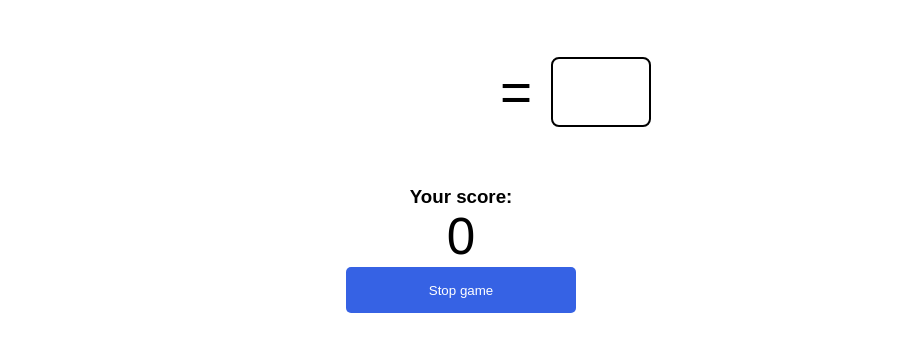
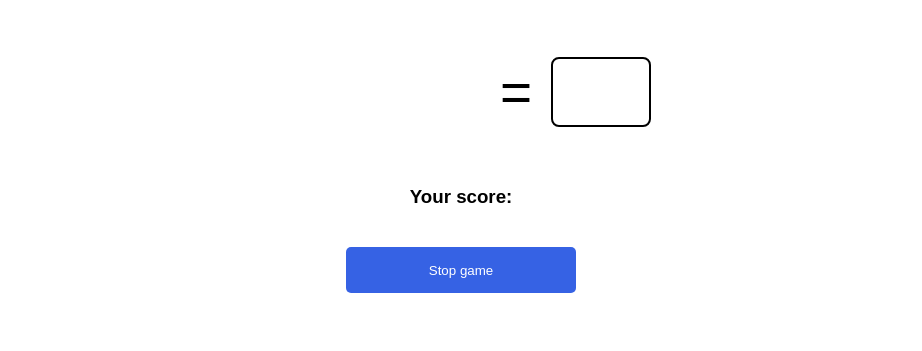
Before and after one commit to firdavsnurpaizov/math-quiz, a website built with webpack: page src/game.html in a window 1280 px wide. Shown: the part 139-490 px from the top of the page, without its empty margins (179-1101 px from the left). Built offline with nearby package versions, Linux system fonts and the light colour scheme.

Commit message:
bug fixed

```diff
--- a/src/game.html
+++ b/src/game.html
@@ -25,7 +25,7 @@
           </div>
           <div class="score-wrapper">
             <h3>Your score:</h3>
-            <div class="score">0</div>
+            <div class="score"></div>
             <span class="notification"> </span>
             <button class="btn stop">Stop game</button>
           </div>
--- a/src/js/game.js
+++ b/src/js/game.js
@@ -16,6 +16,7 @@ if (document.querySelector('.game')) {
                     seconds--;
                 } else {
                     clearInterval(t);
+                    setPlayerData()
                     document.querySelector('.final-score').innerHTML = playerdata.score
                     document.querySelector('.final-correct').innerHTML = playerdata.correct
                     document.querySelector('.final-incorrect').innerHTML = playerdata.incorrect
```
